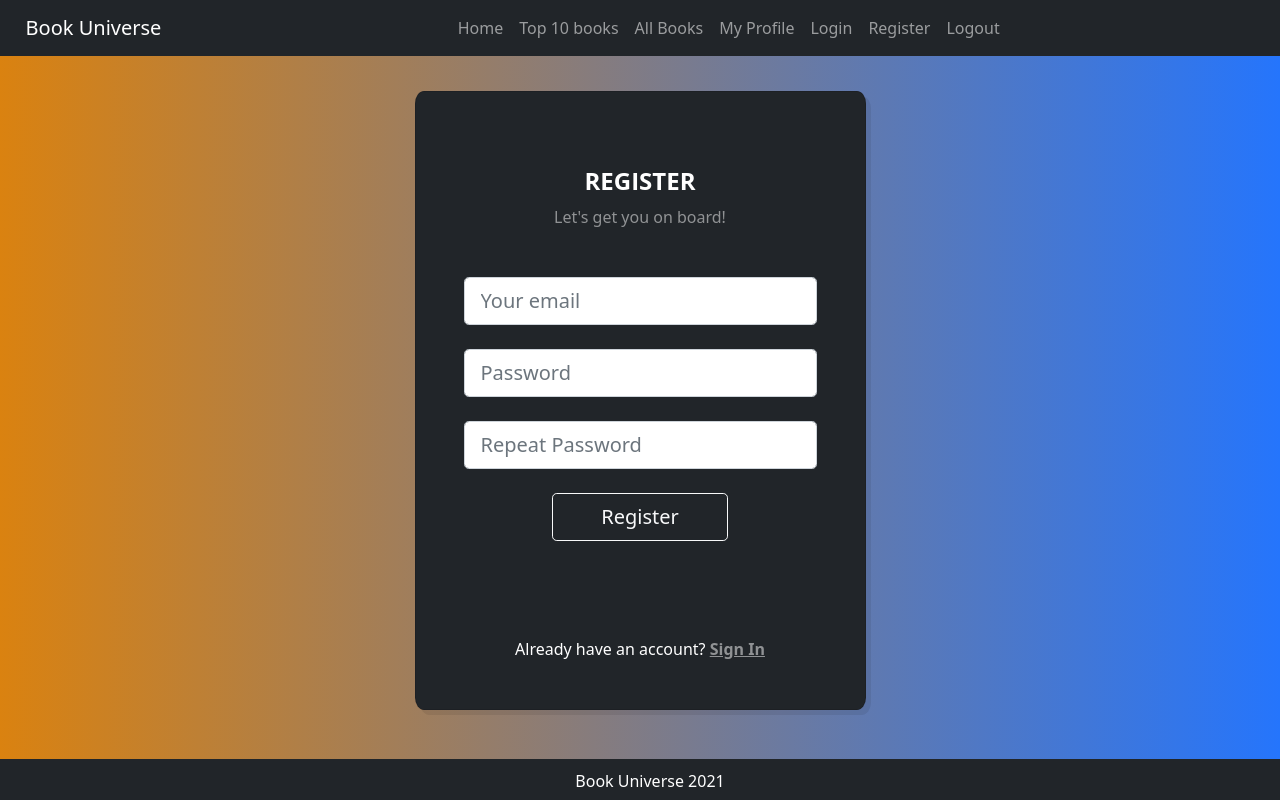
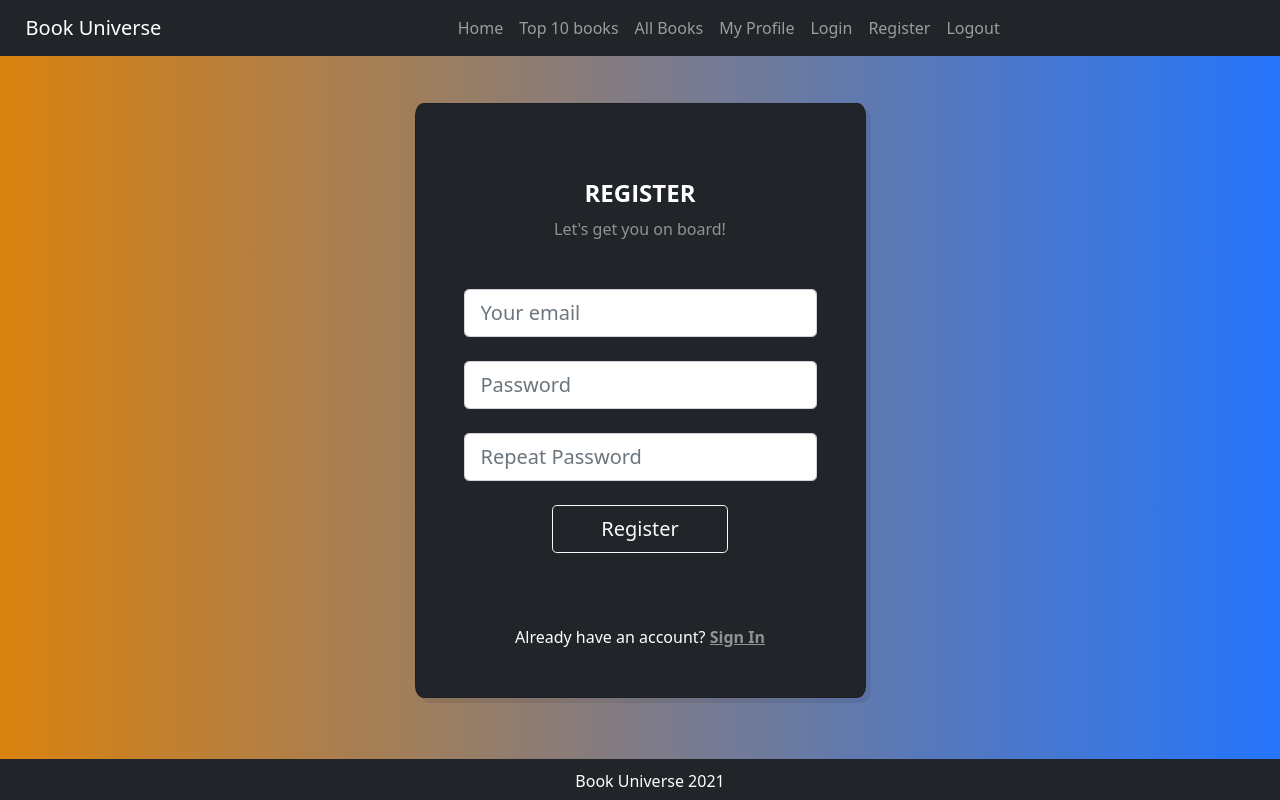
Before and after one commit to lucroselen/book-universe, a React (Create React App) app: page /register in a window 1280 px wide. Built offline with nearby package versions, Linux system fonts and the light colour scheme.

Commit message:
bootstrap fix

```diff
--- a/src/components/Login/Login.js
+++ b/src/components/Login/Login.js
@@ -9,7 +9,7 @@ const Login = () => {
           <div className="col-12 col-md-8 col-lg-6 col-xl-5">
             <div className="card bg-dark card-border">
               <div className="card-body p-5 text-center">
-                <div className="mb-md-5 mt-md-4 pb-5">
+                <div className="mb-md-5 mt-md-4 pb-4">
                   <h2 className="fw-bold mb-2 text-uppercase text-white">
                     Login
                   </h2>
--- a/src/components/Register/Register.js
+++ b/src/components/Register/Register.js
@@ -9,7 +9,7 @@ const Register = () => {
           <div className="col-12 col-md-8 col-lg-6 col-xl-5">
             <div className="card bg-dark text-white card-border">
               <div className="card-body p-5 text-center">
-                <div className="mb-md-5 mt-md-4 pb-5">
+                <div className="mb-md-5 mt-md-4 pb-4">
                   <h2 className="fw-bold mb-2 text-uppercase text-white">
                     Register
                   </h2>
```
Also changed, not shown: 1 other file (tests, documents, lock files or other folders).
